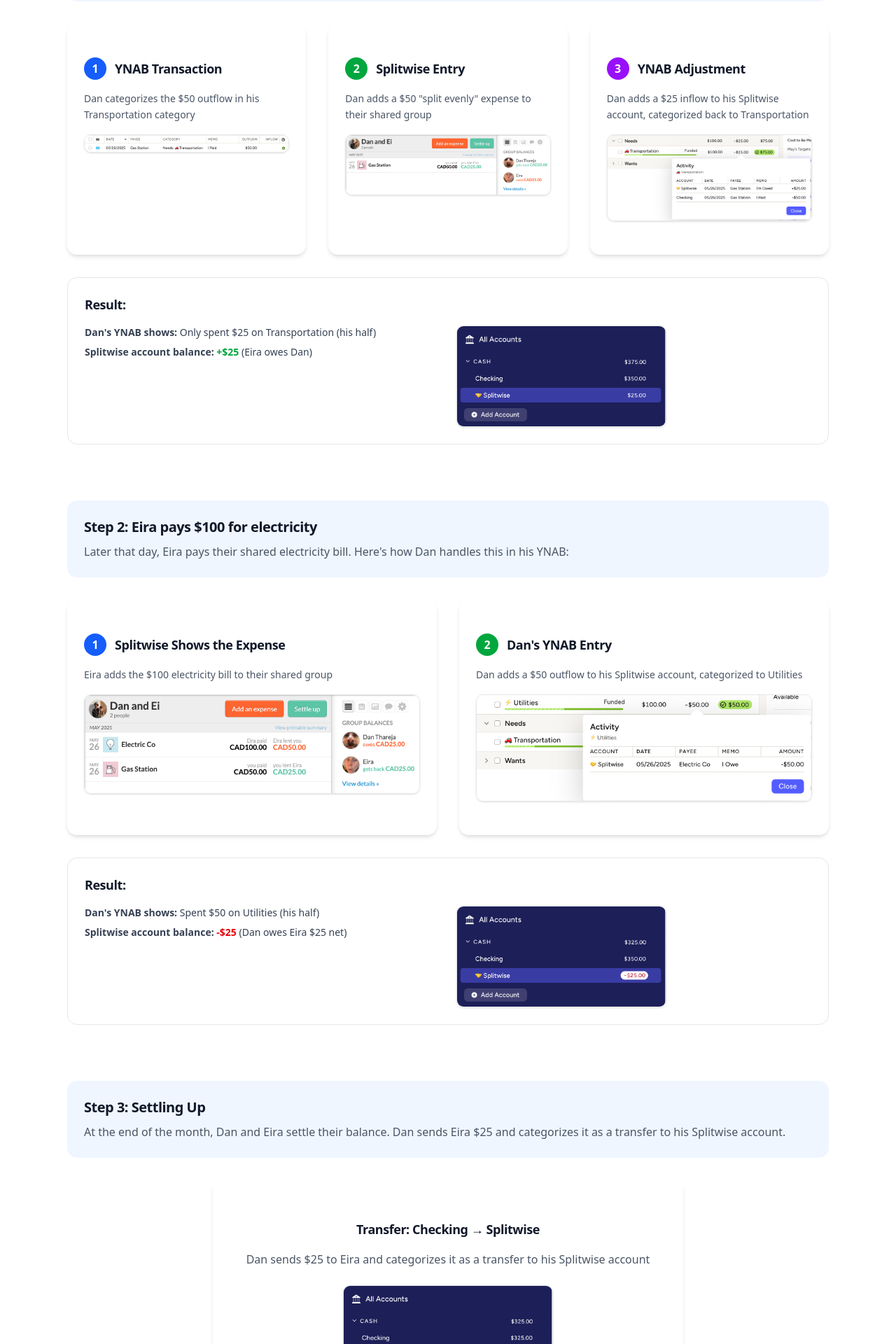
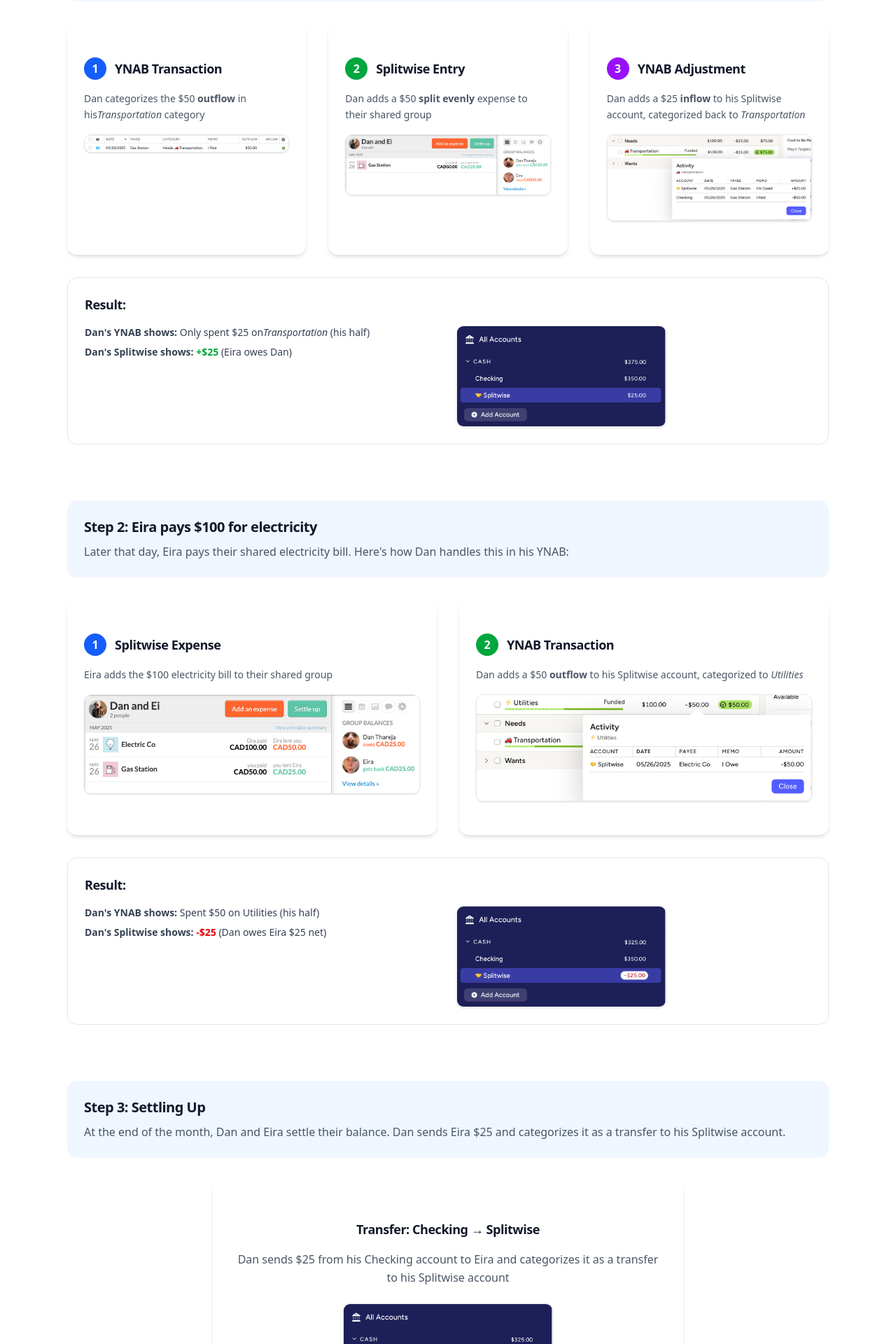
Before and after one commit to danthareja/splitwise_for_ynab, a Next.js app: page / in a window 1280 px wide. Shown: the part 3760-5680 px from the top of the page at 70% size. Built offline with nearby package versions, Linux system fonts and the light colour scheme.

Commit message:
Tweak landing page

```diff
--- a/app/page.tsx
+++ b/app/page.tsx
@@ -375,8 +375,7 @@
             </h3>
             <p className="text-lg text-gray-600 dark:text-gray-300 max-w-3xl mx-auto leading-relaxed">
               Follow along as Dan and Eira handle their shared expenses
-              throughout the month. This is one continuous story showing how the
-              balance changes over time.
+              throughout the month. Dan uses YNAB, but Eira does not.
             </p>
           </div>
 
@@ -404,8 +403,8 @@
                     </h5>
                   </div>
                   <p className="text-sm text-gray-600 dark:text-gray-300 mb-4 leading-relaxed">
-                    Dan categorizes the $50 outflow in his Transportation
-                    category
+                    Dan categorizes the $50 <strong>outflow</strong> in his
+                    <i>Transportation</i> category
                   </p>
                   <div className="border border-gray-200 dark:border-gray-600 rounded-lg shadow-sm overflow-hidden">
                     <img
@@ -428,8 +427,8 @@
                     </h5>
                   </div>
                   <p className="text-sm text-gray-600 dark:text-gray-300 mb-4 leading-relaxed">
-                    Dan adds a $50 &quot;split evenly&quot; expense to their
-                    shared group
+                    Dan adds a $50 <strong>split evenly</strong> expense to
+                    their shared group
                   </p>
                   <div className="border border-gray-200 dark:border-gray-600 rounded-lg shadow-sm overflow-hidden">
                     <img
@@ -452,8 +451,8 @@
                     </h5>
                   </div>
                   <p className="text-sm text-gray-600 dark:text-gray-300 mb-4 leading-relaxed">
-                    Dan adds a $25 inflow to his Splitwise account, categorized
-                    back to Transportation
+                    Dan adds a $25 <strong>inflow</strong> to his Splitwise
+                    account, categorized back to <i>Transportation</i>
                   </p>
                   <div className="border border-gray-200 dark:border-gray-600 rounded-lg shadow-sm overflow-hidden">
                     <img
@@ -474,10 +473,10 @@
                 <div>
                   <p className="text-sm text-gray-700 dark:text-gray-300 mb-2">
                     <strong>Dan&apos;s YNAB shows:</strong> Only spent $25 on
-                    Transportation (his half)
+                    <i>Transportation</i> (his half)
                   </p>
                   <p className="text-sm text-gray-700 dark:text-gray-300">
-                    <strong>Splitwise account balance:</strong>{" "}
+                    <strong>Dan&apos;s Splitwise shows:</strong>{" "}
                     <span className="text-green-600 font-bold">+$25</span> (Eira
                     owes Dan)
                   </p>
@@ -513,7 +512,7 @@
                       1
                     </div>
                     <h5 className="text-lg font-bold text-gray-900 dark:text-white tracking-tight">
-                      Splitwise Shows the Expense
+                      Splitwise Expense
                     </h5>
                   </div>
                   <p className="text-sm text-gray-600 dark:text-gray-300 mb-4 leading-relaxed">
@@ -536,12 +535,12 @@
                       2
                     </div>
                     <h5 className="text-lg font-bold text-gray-900 dark:text-white tracking-tight">
-                      Dan&apos;s YNAB Entry
+                      YNAB Transaction
                     </h5>
                   </div>
                   <p className="text-sm text-gray-600 dark:text-gray-300 mb-4 leading-relaxed">
-                    Dan adds a $50 outflow to his Splitwise account, categorized
-                    to Utilities
+                    Dan adds a $50 <strong>outflow</strong> to his Splitwise
+                    account, categorized to <i>Utilities</i>
                   </p>
                   <div className="border border-gray-200 dark:border-gray-600 rounded-lg shadow-sm overflow-hidden">
                     <img
@@ -565,7 +564,7 @@
                     Utilities (his half)
                   </p>
                   <p className="text-sm text-gray-700 dark:text-gray-300">
-                    <strong>Splitwise account balance:</strong>{" "}
+                    <strong>Dan&apos;s Splitwise shows:</strong>{" "}
                     <span className="text-red-600 font-bold">-$25</span> (Dan
                     owes Eira $25 net)
                   </p>
@@ -601,8 +600,8 @@
                     Transfer: Checking → Splitwise
                   </h5>
                   <p className="text-base text-gray-600 dark:text-gray-300 mb-6 leading-relaxed">
-                    Dan sends $25 to Eira and categorizes it as a transfer to
-                    his Splitwise account
+                    Dan sends $25 from his Checking account to Eira and
+                    categorizes it as a transfer to his Splitwise account
                   </p>
                   <div className="max-w-[300px] mx-auto border border-gray-200 dark:border-gray-600 rounded-lg shadow-sm overflow-hidden">
                     <img
@@ -662,12 +661,11 @@
               The Automation
             </h2>
             <p className="text-lg text-gray-600 dark:text-gray-300 max-w-3xl mx-auto leading-relaxed">
-              Here&apos;s the cool part.{" "}
+              Here&apos;s the cool part:{" "}
               <strong className="text-green-600 dark:text-green-400">
                 We automate ALL the manual steps above.{" "}
               </strong>
-              All you have to do is flag transactions with a color.{" "}
-              <strong>Try it out!</strong>
+              All you have to do is flag transactions with a color.
             </p>
           </div>
 
@@ -772,12 +770,12 @@
             <Card className="border-0 shadow-md overflow-hidden bg-white dark:bg-gray-800">
               <CardContent className="p-8">
                 <h3 className="text-xl font-bold text-gray-900 dark:text-white mb-4 tracking-tight">
-                  What if my partner doesn&apos;t use YNAB?
+                  What if my partner already uses YNAB?
                 </h3>
                 <p className="text-base text-gray-600 dark:text-gray-300 leading-relaxed">
-                  This still works perfectly! As long as your partner enters
-                  expenses into the configured shared group in their Splitwise
-                  app, our system will sync everything to your YNAB.
+                  This still works perfectly! You and your partner can both
+                  connect to the same Splitwise group, and we&apos;ll sync your
+                  transactions automatically.
                 </p>
               </CardContent>
             </Card>
--- a/components/header.tsx
+++ b/components/header.tsx
@@ -15,9 +15,9 @@
               alt="YNAB Logo"
               width={32}
               height={32}
-              className="mr-2"
+              className="mr-1 sm:mr-2 w-5 h-5 sm:w-8 sm:h-8"
             />
-            <span className="text-lg font-bold text-gray-900 dark:text-white">
+            <span className="text-base sm:text-lg font-bold text-gray-900 dark:text-white">
               Splitwise For YNAB
             </span>
             <Image
@@ -25,7 +25,7 @@
               alt="Splitwise Logo"
               width={32}
               height={32}
-              className="ml-2"
+              className="ml-1 sm:ml-2 w-5 h-5 sm:w-8 sm:h-8"
             />
           </div>
           <div className="flex items-center space-x-3">
@@ -52,9 +52,9 @@
               alt="YNAB Logo"
               width={32}
               height={32}
-              className="mr-2"
+              className="mr-1 sm:mr-2 w-5 h-5 sm:w-8 sm:h-8"
             />
-            <span className="text-lg font-bold text-gray-900 dark:text-white">
+            <span className="text-base sm:text-lg font-bold text-gray-900 dark:text-white">
               Splitwise For YNAB
             </span>
             <Image
@@ -62,7 +62,7 @@
               alt="Splitwise Logo"
               width={32}
               height={32}
-              className="ml-2"
+              className="ml-1 sm:ml-2 w-5 h-5 sm:w-8 sm:h-8"
             />
           </div>
           <div className="flex items-center space-x-3">
```
